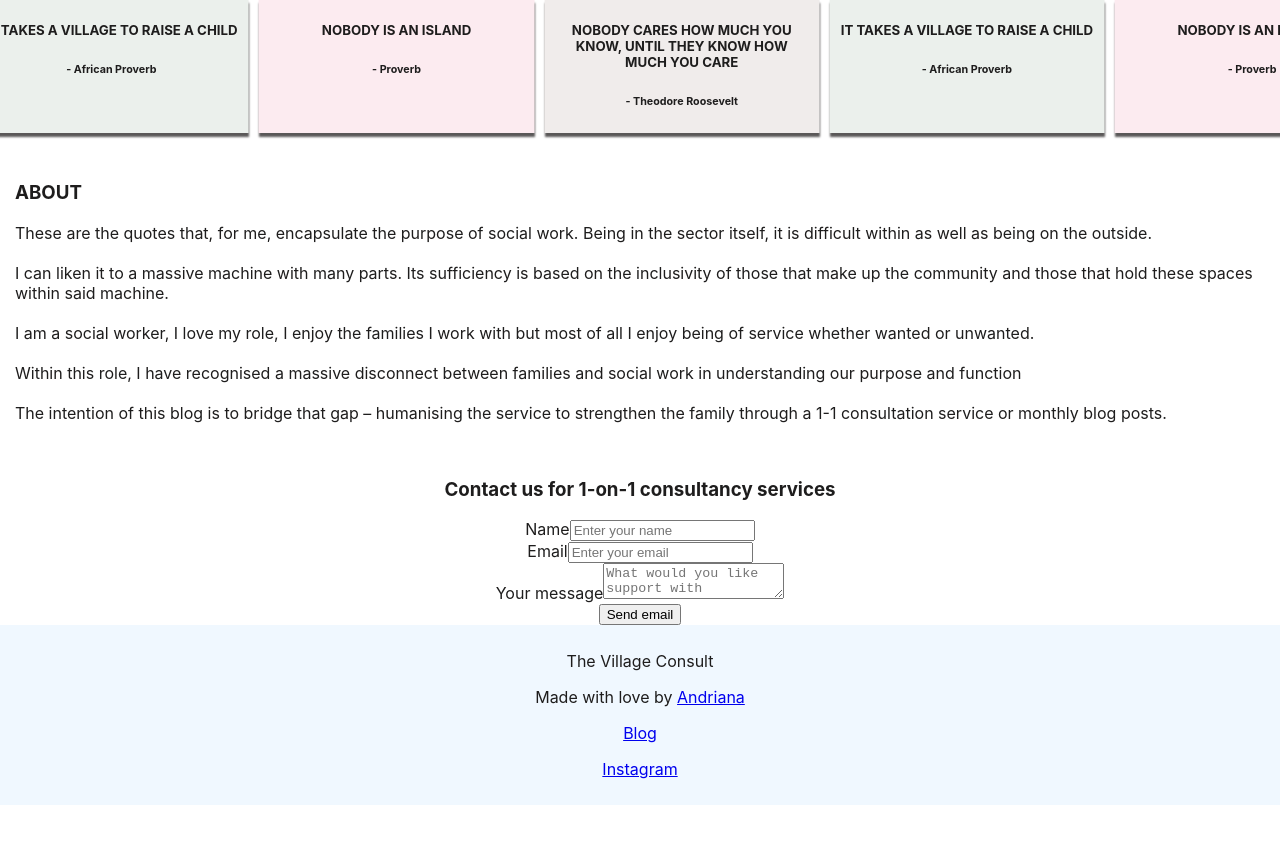
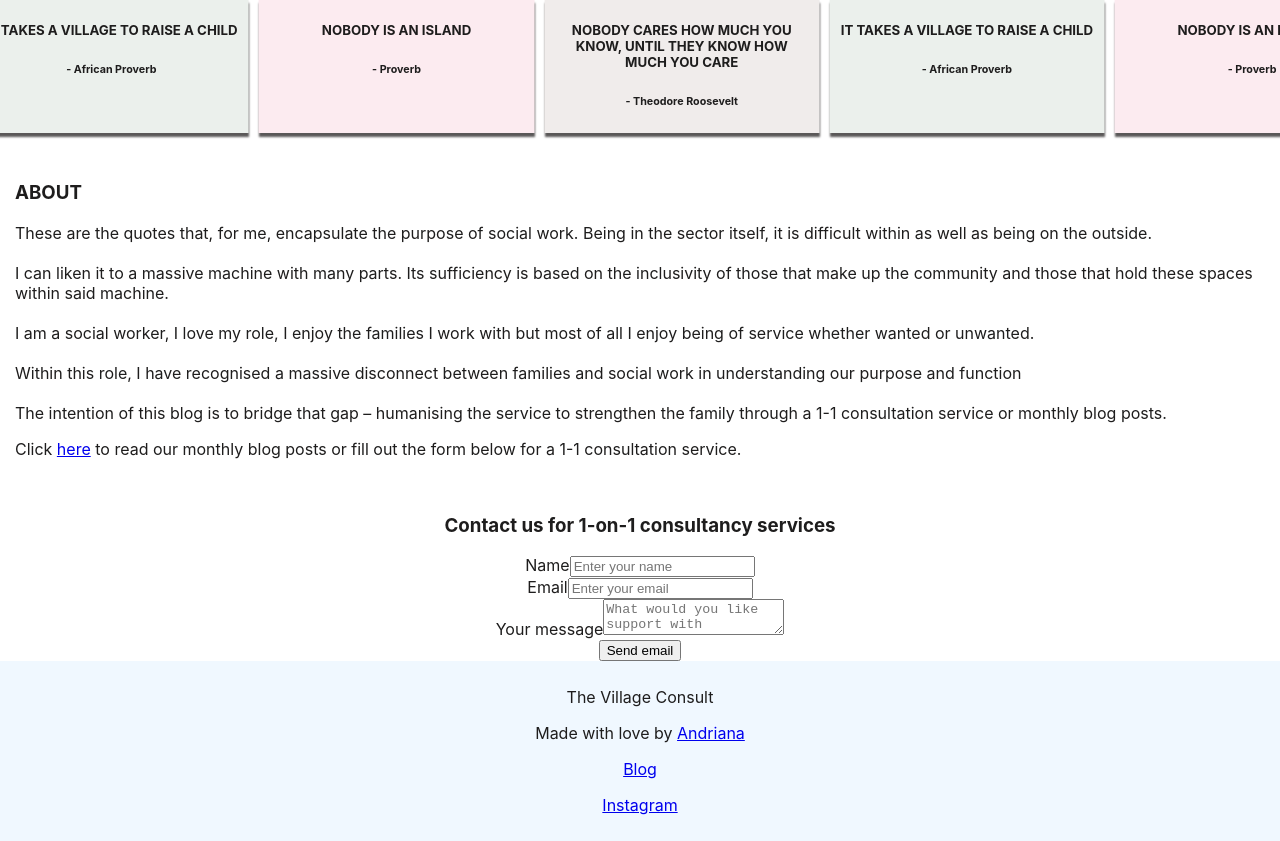
Before and after one commit to AndrianaOS/tvc-webpage, a React (Create React App) app: page / in a window 1280 px wide. Shown: the part 1525-2366 px from the top of the page. Before the commit the page ends 2330 px from the top, so only its background shows below. Built offline with nearby package versions, Linux system fonts and the light colour scheme.

Commit message:
Include section to direct to blog and form

```diff
--- a/src/components/About/About.jsx
+++ b/src/components/About/About.jsx
@@ -10,9 +10,9 @@ export function About() {
         being on the outside.
         <br />
         <br />
-        I can liken it to a massive machine with many
-        parts. Its sufficiency is based on the inclusivity of those that make up
-        the community and those that hold these spaces within said machine.
+        I can liken it to a massive machine with many parts. Its sufficiency is
+        based on the inclusivity of those that make up the community and those
+        that hold these spaces within said machine.
         <br />
         <br />
         I am a social worker, I love my role, I enjoy the families I work with
@@ -27,6 +27,11 @@ export function About() {
         service to strengthen the family through a 1-1 consultation service or
         monthly blog posts.
       </p>
+      <p>
+        Click <a href="https://cv-portfolio.onrender.com/">here</a> to read our
+        monthly blog posts or fill out the form below for a 1-1 consultation
+        service.
+      </p>
     </div>
   );
 }
```
